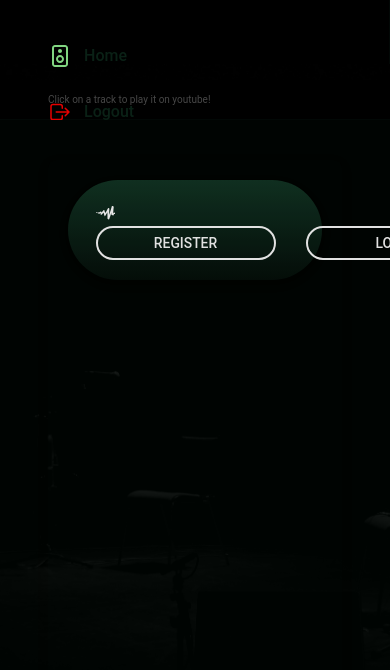
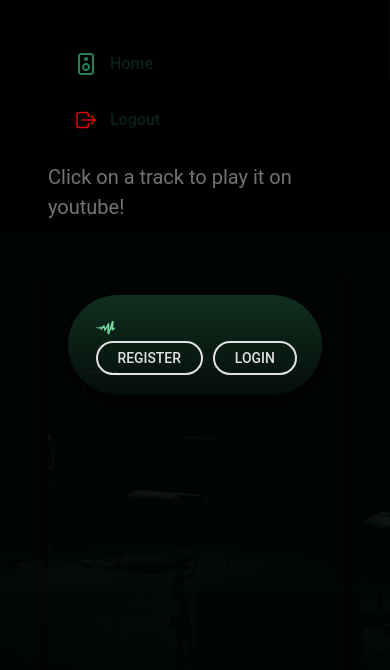
Before and after one commit to RaoulGrn/audio-lib-front, a React (Vite) app: page /public in a window 390 px wide. Shown: the top 670 px of the page. Built offline with nearby package versions, Linux system fonts and the light colour scheme; sample sign-in values are in the browser's storage.

Commit message:
responsiveness + react hot toast for error handling/success messages

```diff
--- a/package.json
+++ b/package.json
@@ -18,6 +18,7 @@
     "react": "^18.3.1",
     "react-bootstrap": "^2.10.4",
     "react-dom": "^18.3.1",
+    "react-hot-toast": "^2.4.1",
     "react-icons": "^5.2.1",
     "react-password-checklist": "^1.6.0",
     "react-router-dom": "^6.24.1",
--- a/src/App.jsx
+++ b/src/App.jsx
@@ -6,6 +6,7 @@ import GlobalStyles from "./styles/GlobalStyles";
 import PublicPage from "./pages/PublicPage";
 import PrivateRoute from "./utils/PrivateRoute";
 import { AuthContextProvider } from "./utils/AuthContext";
+import { Toaster } from "react-hot-toast";
 
 const router = createBrowserRouter([
   {
@@ -29,6 +30,7 @@ function App() {
     <>
       <RouterProvider router={router} />
       <GlobalStyles />
+      <Toaster />
     </>
   );
 }
--- a/src/components/Autocomplete.jsx
+++ b/src/components/Autocomplete.jsx
@@ -3,6 +3,7 @@ import styled from "styled-components";
 import axios from "axios";
 import debounce from "lodash.debounce";
 import { useAuthContext } from "../utils/AuthContext";
+import toast from "react-hot-toast";
 
 const StyledSearchContainer = styled.div`
   position: relative;
@@ -14,7 +15,9 @@ const StyledSearchContainer = styled.div`
 const StyledInput = styled.input`
   width: 100%;
   padding: 0.8rem;
+  background-color: #123524;
   border: 1px solid #123524;
+  color: white;
   border-radius: 8px;
   box-shadow: 0 4px 8px rgba(0, 0, 0, 0.1);
   font-size: 2rem;
@@ -37,6 +40,9 @@ const StyledSuggestionsList = styled.ul`
   max-height: 200px;
   overflow-y: auto;
   list-style: none;
+  font-size: 1.6rem;
+  color: white;
+  background-color: #123524;
   padding: 0;
   margin: 0;
   box-shadow: 0 4px 8px rgba(0, 0, 0, 0.1);
@@ -49,7 +55,7 @@ const StyledSuggestionItem = styled.li`
   transition: background-color 0.2s ease;
 
   &:hover {
-    background-color: #f0f0f0;
+    background-color: #0b160f;
   }
 `;
 
@@ -139,6 +145,7 @@ function Autocomplete({ onSelect }) {
           setError(
             "An error occurred while fetching suggestions. Please try again."
           );
+          toast.error("Failed to fetch suggestions. Please try again.");
         }
 
         setLoading(false);
--- a/src/components/LoginModal.jsx
+++ b/src/components/LoginModal.jsx
@@ -1,7 +1,49 @@
-import { useState } from "react";
+import React, { useState } from "react";
 import { Modal, Button, Container } from "react-bootstrap";
+import PasswordChecklist from "react-password-checklist";
+import styled from "styled-components";
 import { useAuthContext } from "../utils/AuthContext";
-import PasswordChecklist from "react-password-checklist";
+import toast from "react-hot-toast";
+
+const StyledModal = styled(Modal)`
+  .modal-content {
+    background-color: transparent;
+  }
+`;
+
+const StyledModalBody = styled(Modal.Body)`
+  background-image: linear-gradient(#123524, #050f0a);
+  padding: 2rem;
+  border-radius: 20px;
+`;
+
+const StyledContainer = styled(Container)`
+  display: flex;
+  flex-direction: column;
+  align-items: center;
+  color: white;
+`;
+
+const StyledInput = styled.input`
+  width: 100%;
+  max-width: 400px;
+  border: 1px solid white;
+  background-color: transparent;
+  color: white;
+  font-size: 1.25rem;
+  margin-bottom: 1rem;
+  padding: 0.5rem 1rem;
+  border-radius: 20px;
+  box-sizing: border-box;
+`;
+
+const StyledButton = styled(Button)`
+  width: 180px;
+  font-size: 1.25rem;
+  padding: 0.5rem 1rem;
+  border-radius: 20px;
+  margin-right: ${(props) => (props.cancel ? "0" : "1rem")};
+`;
 
 const LoginModal = ({ show, handleClose }) => {
   const [user, setUser] = useState({ email: "", password: "" });
@@ -15,8 +57,10 @@ const LoginModal = ({ show, handleClose }) => {
         await login(email, password);
         console.log("Performing login...");
         window.location.reload();
+        toast.success("Login successful!");
       } catch (error) {
         console.error("Failed to login:", error);
+        toast.error("Failed to login. Please try again.");
       }
     }
   };
@@ -27,44 +71,24 @@ const LoginModal = ({ show, handleClose }) => {
   };
 
   return (
-    <Modal
-      show={show}
-      onHide={handleClose}
-      size="lg"
-      centered
-      className="rounded-pill"
-      contentClassName="bg-transparent"
-    >
-      <Modal.Body
-        className="rounded-pill"
-        style={{
-          backgroundImage: "linear-gradient(#123524,#050f0a)",
-          padding: "2rem",
-        }}
-      >
-        <Container
-          fluid
-          className="d-flex flex-column align-items-center text-white"
-        >
+    <StyledModal show={show} onHide={handleClose} size="lg" centered>
+      <StyledModalBody>
+        <StyledContainer fluid>
           <h2 className="mb-4">Login</h2>
-          <input
+          <StyledInput
             type="email"
             name="email"
             value={user.email}
             onChange={onChange}
             placeholder="Email"
-            className="form-control bg-transparent text-white mb-3 fs-5 rounded-pill"
-            style={{ width: "80%", border: "1px solid white" }}
             required
           />
-          <input
+          <StyledInput
             type="password"
             name="password"
             value={user.password}
             onChange={onChange}
             placeholder="Password"
-            className="form-control bg-transparent text-white mb-4 fs-5 rounded-pill"
-            style={{ width: "80%", border: "1px solid white" }}
             required
           />
           <PasswordChecklist
@@ -73,30 +97,27 @@ const LoginModal = ({ show, handleClose }) => {
             value={user.password}
             onChange={(isValid) => setIsFormValid(isValid)}
             className="mb-4 text-start"
-            style={{ width: "80%" }}
+            style={{ width: "100%", maxWidth: "400px" }}
           />
           <div className="d-flex justify-content-center w-100">
-            <Button
+            <StyledButton
               onClick={onSubmit}
               variant="outline-light"
-              className="fs-5 px-5 py-2 rounded-pill me-3"
-              style={{ width: "180px" }}
               disabled={!isFormValid}
             >
               Login
-            </Button>
-            <Button
+            </StyledButton>
+            <StyledButton
               onClick={handleClose}
               variant="outline-danger"
-              className="fs-5 px-5 py-2 rounded-pill"
-              style={{ width: "180px" }}
+              cancel="true"
             >
               Cancel
-            </Button>
+            </StyledButton>
           </div>
-        </Container>
-      </Modal.Body>
-    </Modal>
+        </StyledContainer>
+      </StyledModalBody>
+    </StyledModal>
   );
 };
 
--- a/src/components/RegisterModal.jsx
+++ b/src/components/RegisterModal.jsx
@@ -1,11 +1,53 @@
-import { useState } from "react";
+import React, { useState } from "react";
 import { Modal, Button, Container } from "react-bootstrap";
 import PasswordChecklist from "react-password-checklist";
 import axios from "axios";
+import styled from "styled-components";
+import toast from "react-hot-toast";
+
+const ModalBody = styled(Modal.Body)`
+  background-image: linear-gradient(#123524, #050f0a);
+  padding: 2rem;
+  border-radius: 20px;
+`;
+
+const StyledContainer = styled(Container)`
+  display: flex;
+  flex-direction: column;
+  align-items: center;
+  color: white;
+`;
+
+const InputField = styled.input`
+  width: 100%;
+  max-width: 400px;
+  border: 1px solid white;
+  background-color: transparent;
+  color: white;
+  font-size: 1.25rem;
+  margin-bottom: 1rem;
+  padding: 0.5rem 1rem;
+  border-radius: 20px;
+  box-sizing: border-box;
+`;
+
+const SubmitButton = styled(Button)`
+  width: 180px;
+  font-size: 1.25rem;
+  padding: 0.5rem 1rem;
+  border-radius: 20px;
+  margin-right: 1rem;
+`;
+
+const CancelButton = styled(Button)`
+  width: 180px;
+  font-size: 1.25rem;
+  padding: 0.5rem 1rem;
+  border-radius: 20px;
+`;
 
 const RegisterModal = ({ show, handleClose, setModalShow1 }) => {
   const [formValue, setFormValue] = useState({
-    name: "",
     email: "",
     username: "",
     password: "",
@@ -29,8 +71,10 @@ const RegisterModal = ({ show, handleClose, setModalShow1 }) => {
       console.log("POST request successful", response);
       handleClose();
       setModalShow1(true);
+      toast.success("Successfully registered. Please login.");
     } catch (error) {
       console.error("Error sending POST request:", error);
+      toast.error("Failed to register. Please try again.");
     }
   };
 
@@ -43,66 +87,39 @@ const RegisterModal = ({ show, handleClose, setModalShow1 }) => {
       className="rounded-pill"
       contentClassName="bg-transparent"
     >
-      <Modal.Body
-        className="rounded-pill"
-        style={{
-          backgroundImage: "linear-gradient(#123524,#050f0a)",
-          padding: "2rem",
-        }}
-      >
-        <Container
-          fluid
-          className="d-flex flex-column align-items-center text-white"
-        >
+      <ModalBody>
+        <StyledContainer fluid>
           <h2 className="mb-4">Register</h2>
-          <input
-            type="text"
-            name="name"
-            value={formValue.name}
-            onChange={onChange}
-            placeholder="Name"
-            className="form-control bg-transparent text-white mb-3 fs-5 rounded-pill"
-            style={{ width: "80%", border: "1px solid white" }}
-            required
-          />
-          <input
+          <InputField
             type="text"
             name="username"
             value={formValue.username}
             onChange={onChange}
             placeholder="Username"
-            className="form-control bg-transparent text-white mb-3 fs-5 rounded-pill"
-            style={{ width: "80%", border: "1px solid white" }}
             required
           />
-          <input
+          <InputField
             type="email"
             name="email"
             value={formValue.email}
             onChange={onChange}
             placeholder="Email"
-            className="form-control bg-transparent text-white mb-3 fs-5 rounded-pill"
-            style={{ width: "80%", border: "1px solid white" }}
             required
           />
-          <input
+          <InputField
             type="password"
             name="password"
             value={formValue.password}
             onChange={onChange}
             placeholder="Password"
-            className="form-control bg-transparent text-white mb-4 fs-5 rounded-pill"
-            style={{ width: "80%", border: "1px solid white" }}
             required
           />
-          <input
+          <InputField
             type="password"
             name="confirmPassword"
             value={formValue.confirmPassword}
             onChange={onChange}
             placeholder="Confirm Password"
-            className="form-control bg-transparent text-white mb-4 fs-5 rounded-pill"
-            style={{ width: "80%", border: "1px solid white" }}
             required
           />
           <PasswordChecklist
@@ -112,29 +129,22 @@ const RegisterModal = ({ show, handleClose, setModalShow1 }) => {
             valueAgain={formValue.confirmPassword}
             onChange={(isValid) => setIsFormValid(isValid)}
             className="mb-4 text-start"
-            style={{ width: "80%" }}
+            style={{ width: "100%", maxWidth: "400px" }}
           />
           <div className="d-flex justify-content-center w-100">
-            <Button
+            <SubmitButton
               onClick={handleSubmit}
               variant="outline-light"
-              className="fs-5 px-5 py-2 rounded-pill me-3"
-              style={{ width: "180px" }}
               disabled={!isFormValid}
             >
               Register
-            </Button>
-            <Button
-              onClick={handleClose}
-              variant="outline-danger"
-              className="fs-5 px-5 py-2 rounded-pill"
-              style={{ width: "180px" }}
-            >
+            </SubmitButton>
+            <CancelButton onClick={handleClose} variant="outline-danger">
               Cancel
-            </Button>
+            </CancelButton>
           </div>
-        </Container>
-      </Modal.Body>
+        </StyledContainer>
+      </ModalBody>
     </Modal>
   );
 };
--- a/src/components/YoutubePlayer.jsx
+++ b/src/components/YoutubePlayer.jsx
@@ -1,6 +1,7 @@
 import { useState, useEffect } from "react";
 import axios from "axios";
 import styled from "styled-components";
+import toast from "react-hot-toast";
 
 const StyledIframe = styled.iframe`
   width: 100%;
@@ -47,6 +48,7 @@ const YouTubePlayer = ({ trackTitle, artistName }) => {
         }
       } catch (error) {
         console.error("Error fetching YouTube video:", error);
+        toast.error("Failed to fetch YouTube video. Please try again.");
       }
     };
 
--- a/src/pages/PublicPage.jsx
+++ b/src/pages/PublicPage.jsx
@@ -1,10 +1,29 @@
-import { useState } from "react";
-import { Container, Nav, Navbar, Button } from "react-bootstrap";
+import React, { useState } from "react";
+import { Container, Navbar, Button } from "react-bootstrap";
 import LoginModal from "../components/LoginModal";
 import RegisterModal from "../components/RegisterModal";
 import { Link } from "react-router-dom";
 import { useAuthContext } from "../utils/AuthContext";
 import { SiAudiomack } from "react-icons/si";
+import styled from "styled-components";
+import { PiSignInThin } from "react-icons/pi";
+
+const StyledNavbar = styled(Navbar)`
+  background-image: linear-gradient(#123524, #050f0a);
+  padding: 2rem;
+`;
+
+const StyledButton = styled(Button)`
+  font-size: 1.5rem;
+  padding: 0.5rem 2rem;
+  border-radius: 20px;
+  margin-right: 1rem;
+
+  &:hover {
+    background-color: #25553e;
+    color: white;
+  }
+`;
 
 const MyComponent = () => {
   const { logout } = useAuthContext();
@@ -15,45 +34,33 @@ const MyComponent = () => {
 
   return (
     <>
-      <Navbar
-        expand="lg"
-        className="rounded-pill fs-xx"
-        style={{
-          backgroundImage: "linear-gradient(#123524,#050f0a)",
-          fontSize: "3rem",
-          padding: "2rem",
-        }}
-        variant="dark"
-      >
+      <StyledNavbar expand="lg" className="rounded-pill">
         <Container
           fluid
           className="d-flex justify-content-between align-items-center"
         >
-          <Link to="/">
-            <Navbar.Brand className="fs-1 fw-light">
-              <SiAudiomack />
-            </Navbar.Brand>
-          </Link>
+          <Navbar.Brand className="fs-1 fw-light text-green-300">
+            <SiAudiomack />
+          </Navbar.Brand>
+
           <div className="d-flex justify-content-center flex-grow-1">
-            <Button
+            <StyledButton
               variant="outline-light"
-              className="me-5 fs-4 px-5 py-2 rounded-pill"
+              className="me-3 fs-4"
               onClick={() => setModalShow(true)}
-              style={{ width: "180px" }}
             >
               Register
-            </Button>
-            <Button
+            </StyledButton>
+            <StyledButton
               variant="outline-light"
-              className="fs-4 px-5 py-2 rounded-pill"
+              className="fs-4"
               onClick={() => setModalShow1(true)}
-              style={{ width: "180px" }}
             >
               Login
-            </Button>
+            </StyledButton>
           </div>
         </Container>
-      </Navbar>
+      </StyledNavbar>
       <LoginModal show={modalShow1} handleClose={handleClose1} />
       <RegisterModal
         show={modalShow}
--- a/src/styles/GlobalStyles.js
+++ b/src/styles/GlobalStyles.js
@@ -98,7 +98,7 @@ input:focus,
 button:focus,
 textarea:focus,
 select:focus {
-  outline: 2px solid var(--color-brand-600);
+  outline: 2px solid #2f8d5f;
   outline-offset: -1px;
 }
 
--- a/src/ui/AppLayout.jsx
+++ b/src/ui/AppLayout.jsx
@@ -2,7 +2,7 @@ import { Outlet } from "react-router-dom";
 import styled from "styled-components";
 import Sidebar from "./Sidebar";
 import Header from "./Header";
-
+import { useAuthContext } from "../utils/AuthContext";
 const StyledAppLayout = styled.div`
   display: grid;
   grid-template-columns: 1fr;
@@ -34,11 +34,16 @@ const Container = styled.div`
 `;
 
 function AppLayout() {
+  const { user } = useAuthContext();
+
   return (
     <StyledAppLayout>
-      <Header />
+      {user && (
+        <>
+          <Header />
+        </>
+      )}
       <Sidebar />
-
       <Main>
         <Container>
           <Outlet />
--- a/src/ui/Header.jsx
+++ b/src/ui/Header.jsx
@@ -1,14 +1,23 @@
 import styled from "styled-components";
+import { useAuthContext } from "../utils/AuthContext";
 
 const StyledHeader = styled.header`
   background-color: var(--color-grey-0);
   padding: 1.2rem 4.8rem;
   border-bottom: 1px solid var(--color-grey-100);
-  margin-top: 1.6rem;
+
+  font-size: 2rem;
+  color: gray;
+  margin-top: 2rem;
 `;
 
 function Header() {
-  return <StyledHeader>Click on a track to play it on youtube!</StyledHeader>;
+  const { user } = useAuthContext();
+  return (
+    <StyledHeader>
+      {user && <p>Click on a track to play it on youtube!</p>}
+    </StyledHeader>
+  );
 }
 
 export default Header;
--- a/src/ui/MainNav.jsx
+++ b/src/ui/MainNav.jsx
@@ -97,7 +97,7 @@ function MainNav() {
           <>
             <li>
               <StyledNavLink to="/">
-                <CgMusicSpeaker style={{ color: "lightgreen" }} />
+                <CgMusicSpeaker style={{ color: "#2f8d5f" }} />
                 <span>Home</span>
               </StyledNavLink>
             </li>
--- a/src/ui/Sidebar.jsx
+++ b/src/ui/Sidebar.jsx
@@ -1,15 +1,20 @@
+import React from "react";
+import MainNav from "./MainNav";
 import styled from "styled-components";
-import MainNav from "./MainNav";
 
 const StyledSidebar = styled.aside`
   background-color: var(--color-grey-0);
   padding: 3.2rem 2.4rem;
   border-right: 1px solid var(--color-grey-100);
-
   grid-row: 1 / -1;
   display: flex;
   flex-direction: column;
   gap: 3.2rem;
+
+  @media (max-width: 768px) {
+    padding: 4rem 5rem;
+    margin-bottom: 5rem;
+  }
 `;
 
 function Sidebar() {
```
Also changed, not shown: 1 other file (tests, documents, lock files or other folders).
